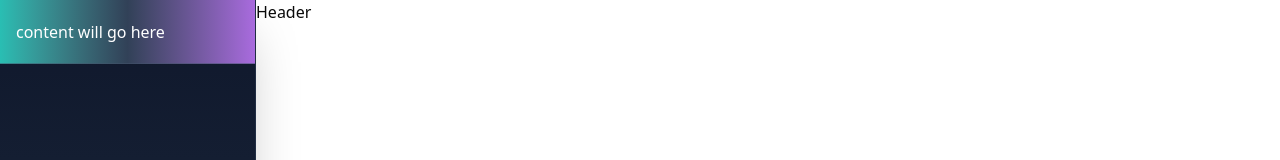
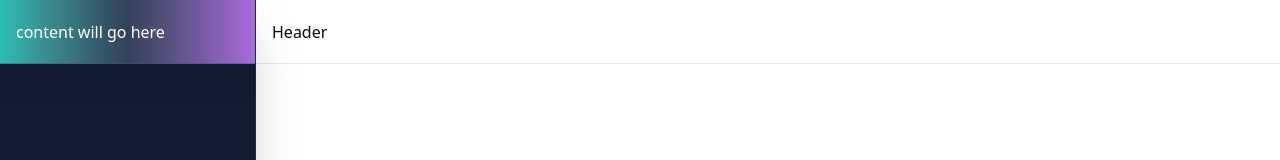
Before and after one commit to ParvezMah/UniShop-Baby-Product-Ecommerce, a React (Vite) app in the folder admin/: page / in a window 1280 px wide. Shown: the top 160 px of the page. Built offline with nearby package versions, Linux system fonts and the light colour scheme.

Commit message:
part-2 | 00:39:00 | Header design setup

```diff
--- a/admin/src/App.tsx
+++ b/admin/src/App.tsx
@@ -1,21 +1,19 @@
 import { Outlet } from "react-router";
 import Header from "./components/Header";
+import Sidebar from "./components/Sidebar";
 import { Toaster } from "./components/ui/sonner";
-import { Button } from "./components/ui/button";
-import Sidebar from "./components/Sidebar";
-import { toast } from "sonner";
 
 function App() {
   return (
     <div className="h-screen flex bg-background">
       <Sidebar/>
-      <div className="flex flex-col flex-1 max-w-[--breakpoint-2xl] ml-64 ">
+      <div className="flex flex-col flex-1 max-w-[--breakpoint-2xl] ml-64">
         <Header/>
         <main>
           <Outlet/>
         </main>
       </div>
-      <Toaster/>
+      <Toaster position="bottom-right"/>
     </div>
   );
 }
--- a/admin/src/components/Header.tsx
+++ b/admin/src/components/Header.tsx
@@ -2,7 +2,9 @@ import React from 'react'
 
 const Header = () => {
   return (
-    <div className=''>Header</div>
+    <div className="sticky top-0 z-10 flex items-center h-16 gap-5 bg-background border-b border-border px-4">
+      Header
+      </div>
   )
 }
 
```
